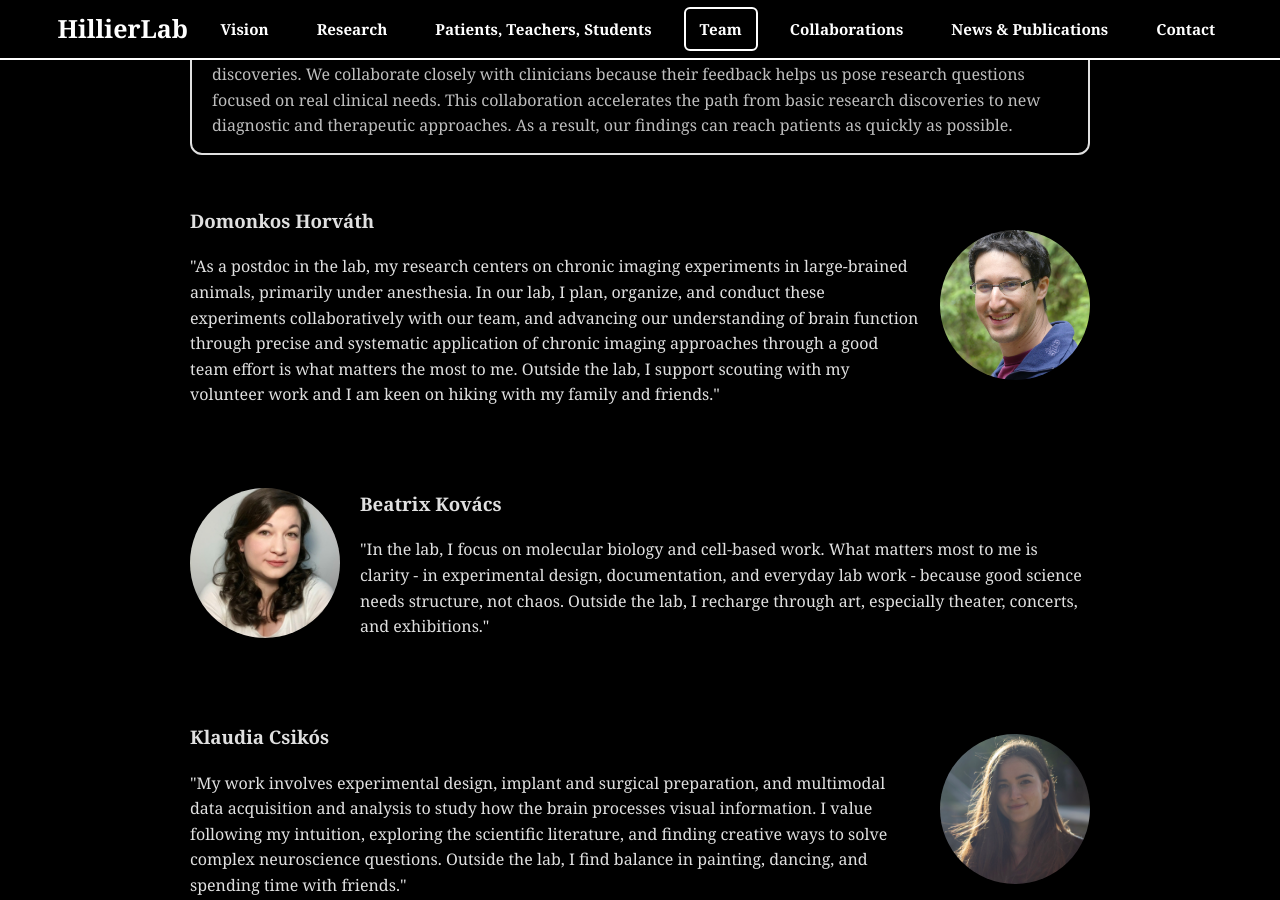
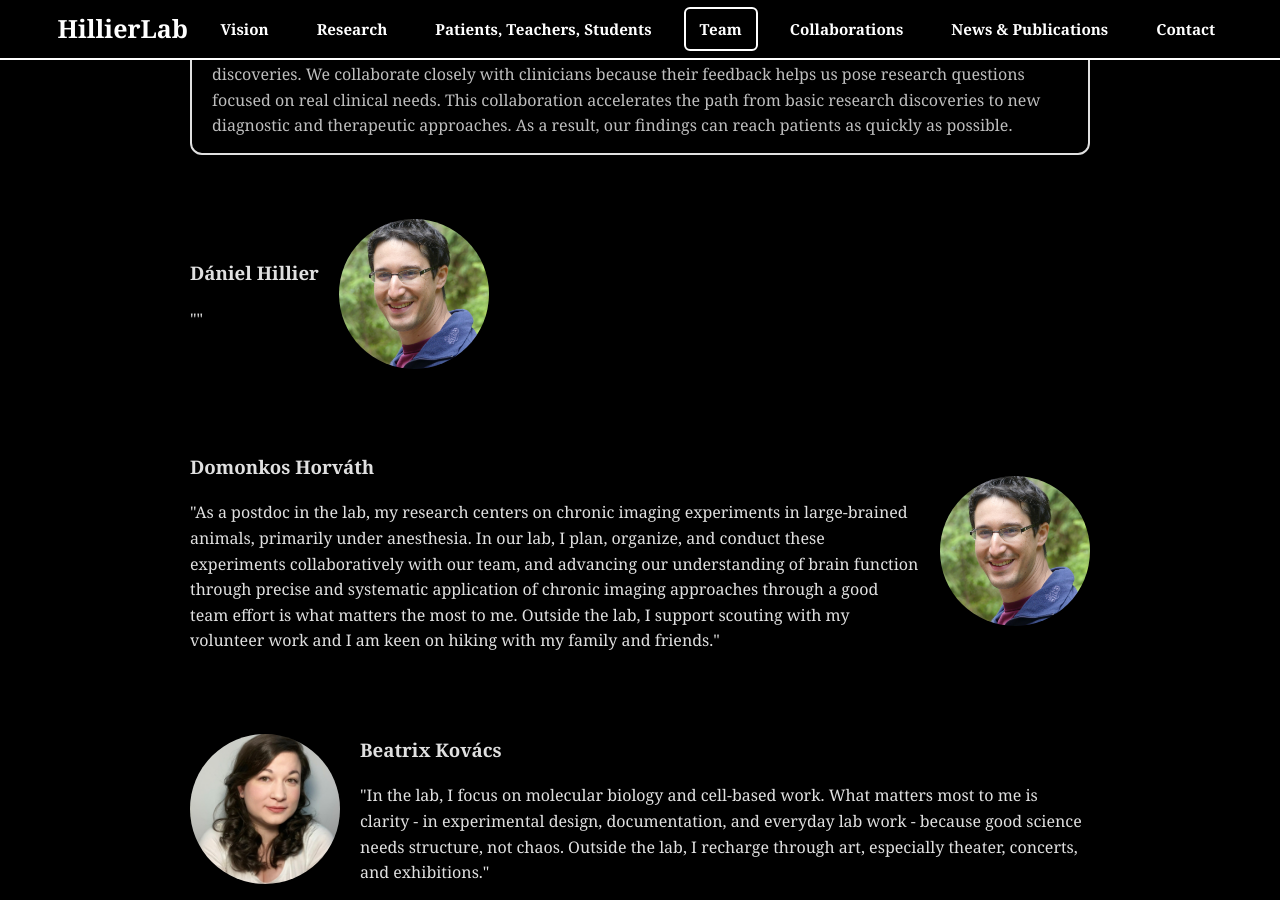
Before and after one commit to hillierlab/hillierlab.github.io, a Jekyll site: the page built from team.md, in a window 1280 px wide and 900 px high, scrolled down 373 px. Built offline with Jekyll 4.4.1, drawn with Linux system fonts in a browser that asks for light colours.

Commit message:
Update team.md

```diff
--- a/team.md
+++ b/team.md
@@ -34,6 +34,13 @@ title: Meet the Team
     </div>
 </div>
 
+<div style="display: flex; align-items: center; margin-bottom: 2em; flex-direction: row-reverse;">
+  <img src="/assets/images/member_photos/Doma.JPG" alt="Member Name" style="width: 150px; height: 150px; aspect-ratio: 1 / 1; border-radius: 50%; object-fit: cover; margin-left: 20px;">
+  <div>
+    <h3>Dániel Hillier</h3>
+    <p>""</p>
+  </div>
+</div>
 
 <div style="display: flex; align-items: center; margin-bottom: 2em; flex-direction: row-reverse;">
   <img src="/assets/images/member_photos/Doma.JPG" alt="Member Name" style="width: 150px; height: 150px; aspect-ratio: 1 / 1; border-radius: 50%; object-fit: cover; margin-left: 20px;">
```
